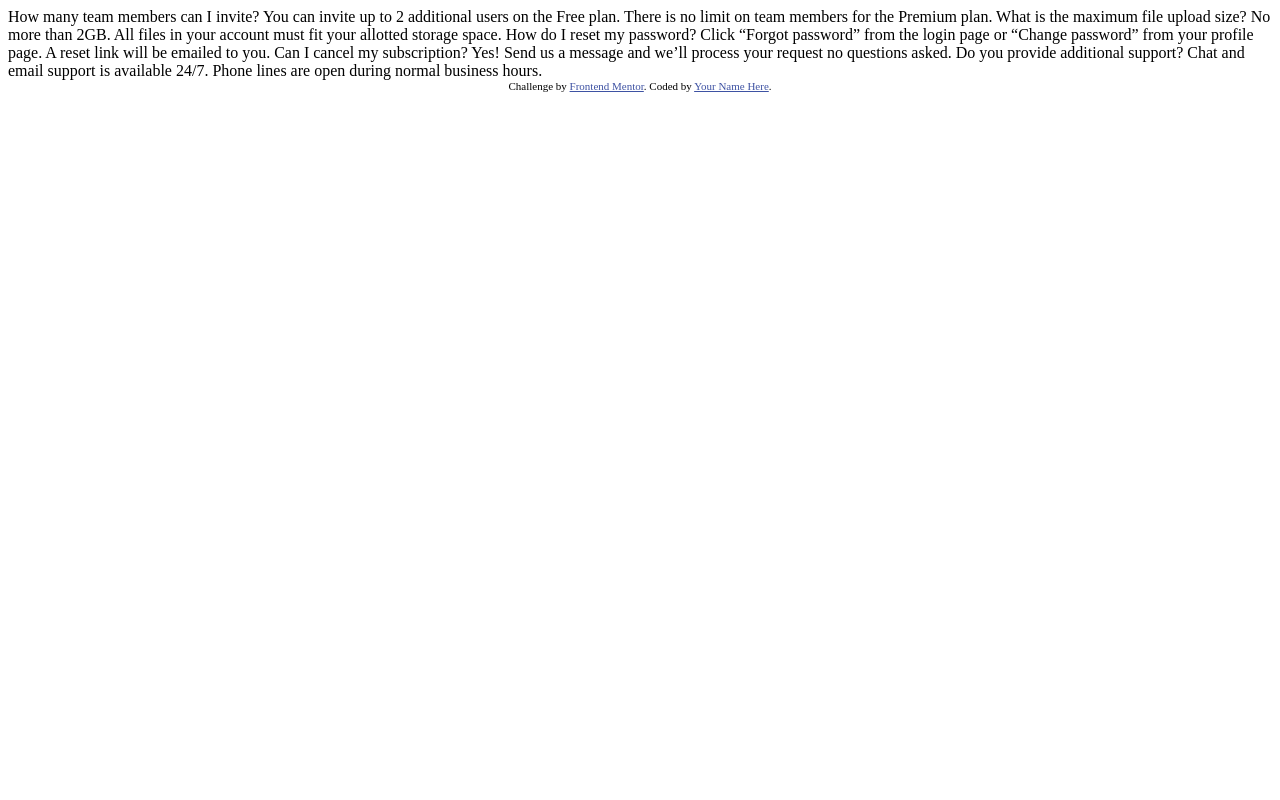
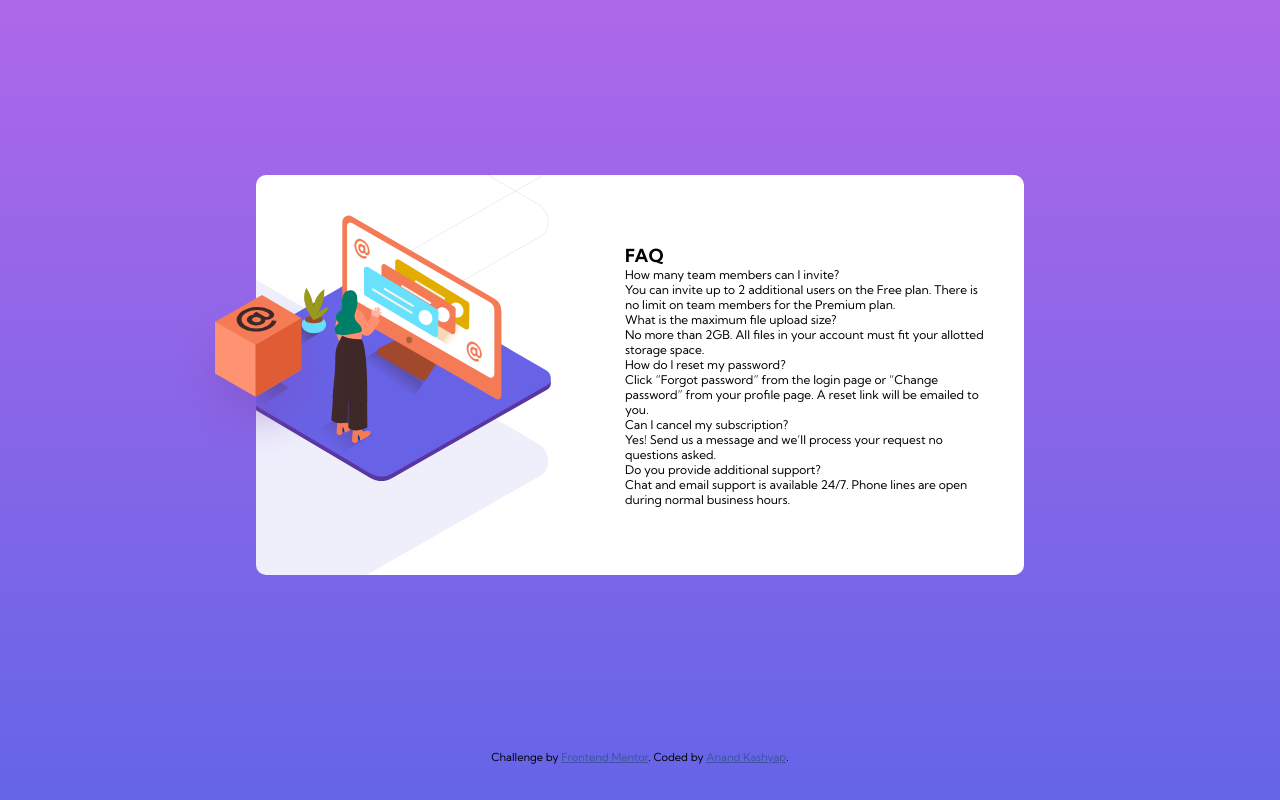
Before and after one commit to anand-kashyap/faq-accordion, a plain HTML site: page index.html in a window 1280 px wide. Drawn offline with Linux system fonts and the light colour scheme.

Commit message:
structure and desktop images completed

```diff
--- a/index.html
+++ b/index.html
@@ -5,36 +5,66 @@
   <meta name="viewport" content="width=device-width, initial-scale=1.0"> <!-- displays site properly based on user's device -->
 
   <link rel="icon" type="image/png" sizes="32x32" href="./images/favicon-32x32.png">
+  <link rel="preconnect" href="https://fonts.gstatic.com">
+  <link href="https://fonts.googleapis.com/css2?family=Kumbh+Sans:wght@400;700&display=swap" rel="stylesheet">
 
+  <link rel="stylesheet" href="style.css">
   <title>Frontend Mentor | FAQ Accordion Card</title>
-
-  <!-- Feel free to remove these styles or customise in your own stylesheet 👍 -->
-  <style>
-    .attribution { font-size: 11px; text-align: center; }
-    .attribution a { color: hsl(228, 45%, 44%); }
-  </style>
 </head>
 <body>
-  How many team members can I invite?
-  You can invite up to 2 additional users on the Free plan. There is no limit on
-  team members for the Premium plan.
+  <main>
+    <section>
+      <div class="illustration">
+        <img src="./images/illustration-box-desktop.svg" alt="illustration-box">
+      </div>
+      <div class="faq">
+        <h1>FAQ</h1>
+        <div>
+          <div class="question">
+            <p>How many team members can I invite?</p>
+            <span class="icon"></span>
+          </div>
+          <div class="answer">
+            <p>You can invite up to 2 additional users on the Free plan. There is no limit on team members for the Premium plan.</p>
+          </div>
+        </div>
+        <div>
+          <div class="question"><p>What is the maximum file upload size?</p>
+            <span class="icon"></span></div>
+          <div class="answer">
+            <p>No more than 2GB. All files in your account must fit your allotted storage space.</p>
+          </div>
+        </div>
+        <div>
+          <div class="question"><p>How do I reset my password?</p>
+            <span class="icon"></span></div>
+          <div class="answer">
+            <p>Click “Forgot password” from the login page or “Change password” from your profile page. A reset link will be emailed to you.</p>
+          </div>
+        </div>
+        <div>
+          <div class="question"><p>Can I cancel my subscription?</p>
+            <span class="icon"></span></div>
+          <div class="answer">
+            <p>Yes! Send us a message and we’ll process your request no questions asked.</p>
+          </div>
+        </div>
+        <div>
+          <div class="question"><p>Do you provide additional support?</p>
+            <span class="icon"></span></div>
+          <div class="answer">
+            <p>Chat and email support is available 24/7. Phone lines are open during normal business hours.</p>
+          </div>
+        </div>
+      </div>
+    </section>
+  </main>
 
-  What is the maximum file upload size?
-  No more than 2GB. All files in your account must fit your allotted storage space.
-
-  How do I reset my password?
-  Click “Forgot password” from the login page or “Change password” from your profile page.
-  A reset link will be emailed to you.
-
-  Can I cancel my subscription?
-  Yes! Send us a message and we’ll process your request no questions asked.
-
-  Do you provide additional support?
-  Chat and email support is available 24/7. Phone lines are open during normal business hours.
-
-  <div class="attribution">
-    Challenge by <a href="https://www.frontendmentor.io?ref=challenge" target="_blank">Frontend Mentor</a>.
-    Coded by <a href="#">Your Name Here</a>.
-  </div>
+  <footer>
+    <div class="attribution">
+      Challenge by <a href="https://www.frontendmentor.io?ref=challenge" target="_blank">Frontend Mentor</a>.
+      Coded by <a href="#">Anand Kashyap</a>.
+    </div>
+  </footer>
 </body>
 </html>
--- /dev/null
+++ b/style.css
@@ -0,0 +1,86 @@
+/* common start */
+* {
+  box-sizing: border-box;
+  margin: 0;
+  padding: 0;
+}
+
+body {
+  font-size: 12px;
+  font-family: 'Kumbh Sans', sans-serif;
+  background: linear-gradient(hsl(273, 75%, 66%), hsl(240, 73%, 65%));
+}
+
+main {
+  display: flex;
+  height: calc(100vh - 50px);
+  width: 100vw;
+  align-items: center;
+  justify-content: center;
+}
+
+footer {
+  height: 50px;
+}
+
+.attribution {
+  font-size: 11px;
+  text-align: center;
+}
+
+.attribution a {
+  color: hsl(228, 45%, 44%);
+}
+
+/* common end */
+
+section {
+  background-image: url('./images/bg-pattern-desktop.svg');
+  background-repeat: no-repeat;
+  background-size: cover;
+  background-position: -475px -250px;
+  width: 60%;
+  display: flex;
+  flex-direction: row;
+  background-color: white;
+  padding: 40px 30px;
+  padding-left: 0;
+  border-radius: 10px;
+  align-items: center;
+  min-height: 400px; /* for desk image */
+}
+
+/* illustrations start */
+img {
+  width: 100%;
+}
+.illustration,
+.faq {
+  flex: 1;
+}
+
+.illustration {
+  background: url('./images/illustration-woman-online-desktop.svg');
+  background-repeat: no-repeat;
+  background-position: -55px 0;
+  background-size: 350px;
+  width: 100%;
+  align-self: stretch;
+  position: relative;
+}
+
+.illustration > img {
+  position: absolute;
+  width: 184px;
+  left: -90px;
+  bottom: 65px;
+}
+
+/* illustrations end */
+
+/* faq start */
+.faq {
+  /* visibility: hidden; */
+}
+
+/* faq end */
```
